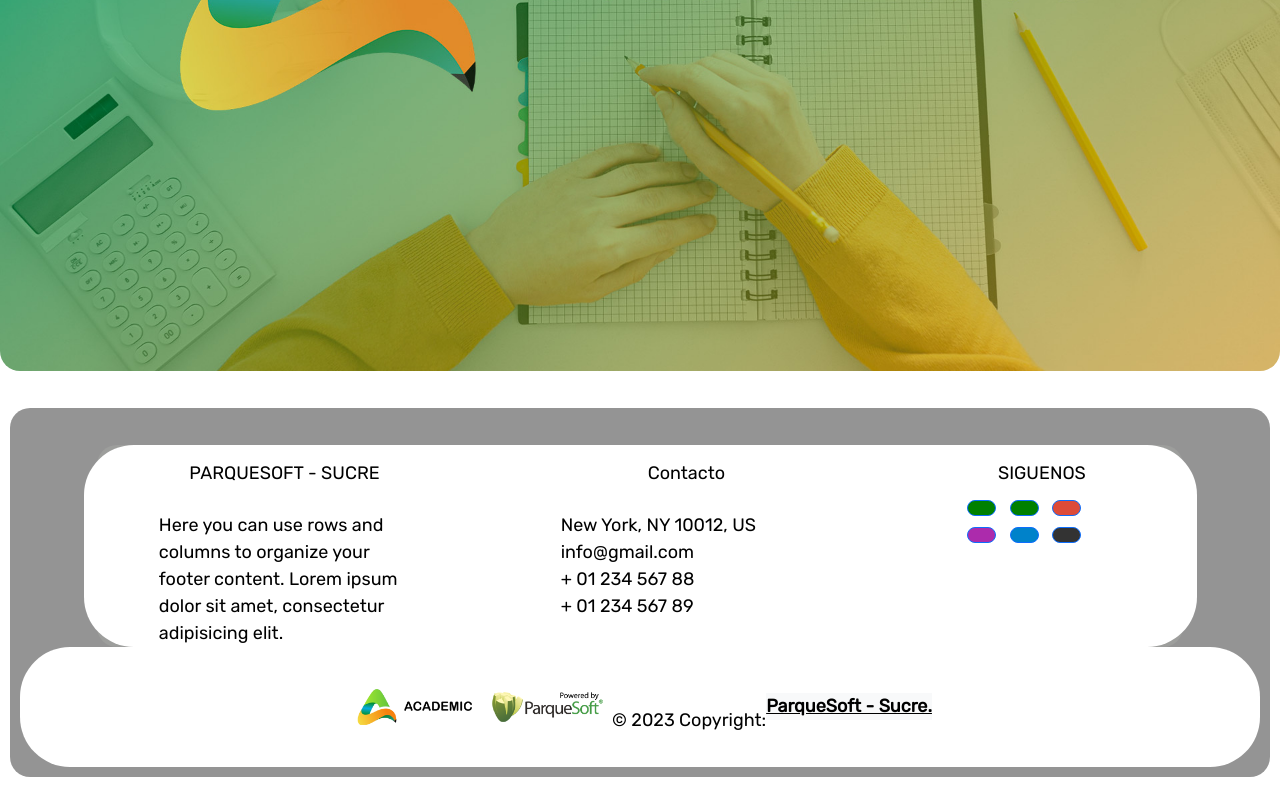
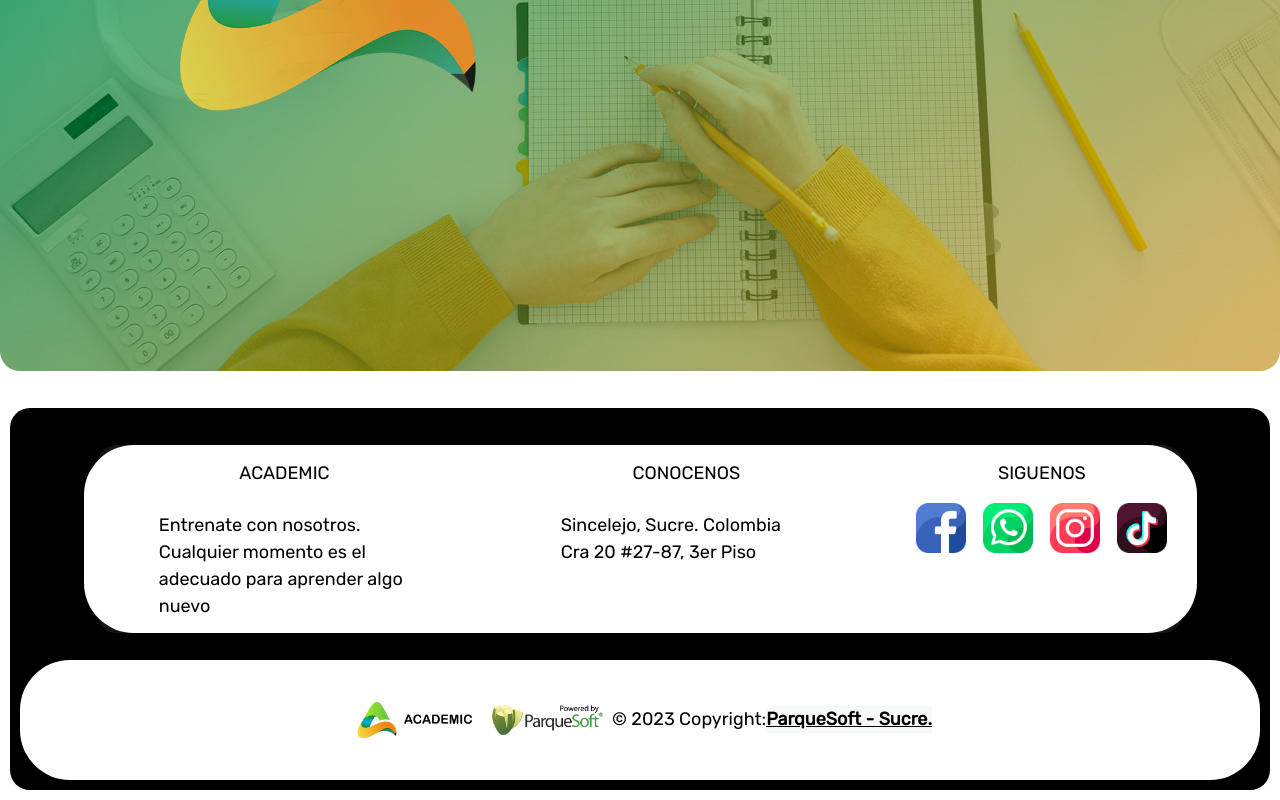
Before and after one commit to ENRIQUEMEZA23/ACADEMIC-main, a website: page misionYvision.html in a window 1280 px wide. Shown: the part 518-1318 px from the top of the page. Drawn offline with nearby package versions, Linux system fonts and the light colour scheme.

Commit message:
CAMBIOS ACADEMIC FOOTER

```diff
--- a/bienestar.css
+++ b/bienestar.css
@@ -34,7 +34,7 @@
     justify-content: center;
     font-family: 'Rubik', sans-serif;
     width: 100%;
-    height: 600px;
+    height: 180px;
   }
   .galery img{
     width: 0px;
--- a/buzonstyles.css
+++ b/buzonstyles.css
@@ -3,6 +3,24 @@
     font-size: 16px;
     font-family: 'Rubik', sans-serif;
 }
+
+table {
+    width: 100%; /* Establece el ancho de la tabla al 100% del contenedor */
+    border-collapse: collapse; /* Fusiona los bordes de las celdas */
+    background-color: transparent;
+    border-color: transparent;
+    display: flex;
+    justify-content: center;
+    align-items: center;
+  }
+
+  td, th, tr {
+    border: 1px solid #dddddd; /* Establece el borde de las celdas */
+    padding: 8px; /* Añade un espacio de relleno dentro de las celdas */
+    text-align: left; /* Alinea el texto a la izquierda dentro de las celdas */
+    border-color: transparent;
+    color: transparent;
+  }
 
 .buzoninicio{
 
@@ -72,7 +90,7 @@ section{
   display: flex;
   justify-content: center;
   width: 100%;
-  height: 600px;
+  height: 180px;
   border-radius: 20px;
   font-family: 'Rubik', sans-serif;
 }
--- a/matriculastyle.css
+++ b/matriculastyle.css
@@ -116,3 +116,20 @@ footer{
     margin-bottom: 10px; /* Añade un margen inferior entre las tarjetas */
     border-radius: 15px;
   }
+
+  table {
+    width: 100%; /* Establece el ancho de la tabla al 100% del contenedor */
+    border-collapse: collapse; /* Fusiona los bordes de las celdas */
+    background-color: transparent;
+    border-color: transparent;
+    display: flex;
+    justify-content: center;
+    align-items: center;
+  }
+
+  td, th {
+    border: 1px solid #dddddd; /* Establece el borde de las celdas */
+    padding: 8px; /* Añade un espacio de relleno dentro de las celdas */
+    text-align: left; /* Alinea el texto a la izquierda dentro de las celdas */
+    border-color: transparent;
+  }
--- a/misionYvision.html
+++ b/misionYvision.html
@@ -100,7 +100,7 @@
 <br>
      <!-- INICIO FOOTER  -->
      <footer class="l text-lg-start text-muted">
-    <footer class="text-center text-lg-start text-white" style="background-color: #0000006b">
+      <footer class="text-center text-lg-start text-white" style="background-color: black">
         <!-- Grid container -->
         <div class="container p-4 pb-0">
           <!-- Section: Links -->
@@ -110,12 +110,11 @@
               <!-- Grid column -->
               <div class="col-md-3 col-lg-3 col-xl-3 mx-auto mt-3">
                 <h6 class="text-black mb-4 font-weight-bold">
-                PARQUESOFT - SUCRE
+                  ACADEMIC
                 </h6>
                 <p>
-                Here you can use rows and columns to organize your footer
-                content. Lorem ipsum dolor sit amet, consectetur adipisicing
-                elit.
+                  Entrenate con nosotros.
+                  Cualquier momento es el adecuado para aprender algo nuevo
                 </p>
               </div>
               <!-- Grid column -->
@@ -129,51 +128,37 @@
 
               <!-- Grid column -->
               <div class="col-md-4 col-lg-3 col-xl-3 mx-auto mt-3">
-              <h6 class="text-black mb-4 font-weight-bold">Contacto</h6>
-              <p><i class="fas fa-home mr-3"></i> New York, NY 10012, US</p>
-              <p><i class="fas fa-envelope mr-3"></i> info@gmail.com</p>
-              <p><i class="fas fa-phone mr-3"></i> + 01 234 567 88</p>
-              <p><i class="fas fa-print mr-3"></i> + 01 234 567 89</p>
+                <h6 class="text-black mb-4 font-weight-bold">CONOCENOS</h6>
+                <p><i class="fas fa-home mr-3"></i>Sincelejo, Sucre. Colombia</p>
+                <p><i class="fas fa-envelope mr-3"></i>Cra 20 #27-87, 3er Piso</p>
               </div>
               <!-- Grid column -->
 
               <!-- Grid column -->
               <div class="col-md-3 col-lg-2 col-xl-2 mx-auto mt-3">
-              <h6 class="text-black">SIGUENOS</h6>
-
-              <!-- Facebook -->
-              <a class="btn btn-primary btn-floating m-1" href="#!" role="button"><i class="fab fa-facebook-f"></i>
-              </a>
-
-              <!-- Twitter -->
-              <a class="btn btn-primary btn-floating m-1" href="#!" role="button"><i class="fab fa-twitter"></i>
-              </a>
-
-              <!-- Google -->
-              <a class="btn btn-primary btn-floating m-1" style="background-color: #dd4b39" href="#!" role="button"><i
-                  class="fab fa-google"></i>
-              </a>
-
-              <!-- Instagram -->
-              <a class="btn btn-primary btn-floating m-1" style="background-color: #ac2bac" href="#!" role="button"><i
-                  class="fab fa-instagram"></i>
-              </a>
-
-              <!-- Linkedin -->
-              <a class="btn btn-primary btn-floating m-1" style="background-color: #0082ca" href="#!" role="button"><i
-                  class="fab fa-linkedin-in"></i>
-              </a>
-              <!-- Github -->
-              <a class="btn btn-primary btn-floating m-1" style="background-color: #333333" href="#!" role="button"><i
-                  class="fab fa-github"></i>
-              </a>
+                <h6 class="text-black font-weight-bold">SIGUENOS</h6>
+                <table>
+                  <tr>
+                    <th><img src="imagenes/facebook1.png" height="50px" width="50px" alt=""></th>
+                    <th><img src="imagenes/whatsapp.png" height="50px" width="50px" alt=""></th>
+                    <th><img src="imagenes/instagram.png" height="50px" width="50px" alt=""></th>
+                    <th><img src="imagenes/tik-tok.png" height="50px" width="50px" alt=""></th>
+                  </tr>
+                  <tr>
+                    <td>Celda 1</td>
+                    <td>Celda 2</td>
+                    <td>Celda 3</td>
+                    <td>Celda 4</td>
+                  </tr>
+                </table>
               </div>
             </div>
           </section>
         </div>
+        <br>
         <!-- Copyright -->
-      <div class=" contenedor_logo text-center2 p-4 bg-white text-black">
-        <img class="logop" src="/imagenes/footer.png" alt="Logo" width="100%" height="auto"> <br>
+        <div class="contenedor_logo text-center2 p-4 bg-white text-black">
+          <img class="logop" src="/imagenes/footer.png" alt="Logo" width="100%" height="auto">
           © 2023 Copyright:
           <a class="text-bg-light fw-bold" href="https://parquesoftsucre.com/wp/">ParqueSoft - Sucre.</a>
         </div>
@@ -181,5 +166,13 @@
       </footer>
     </footer>
     <!-- FIN FOOTER-->
+
+    <script>
+      window.addEventListener("scroll",function(){
+        var header = document.querySelector("header")
+        header.classList.toggle("abajo",window.scrollY>0)
+      })
+    </script>
+  <!-- FIN FOOTER-->
 </body>
 </html>
```
Also changed, not shown: ayuda.html (+32 -47 lines), bienestar.html (+28 -43 lines), buzon.html (+31 -37 lines), index.html (+0 -1 lines), matriculate.html (+30 -45 lines). Lines whose indentation alone changed are shown as unchanged.
